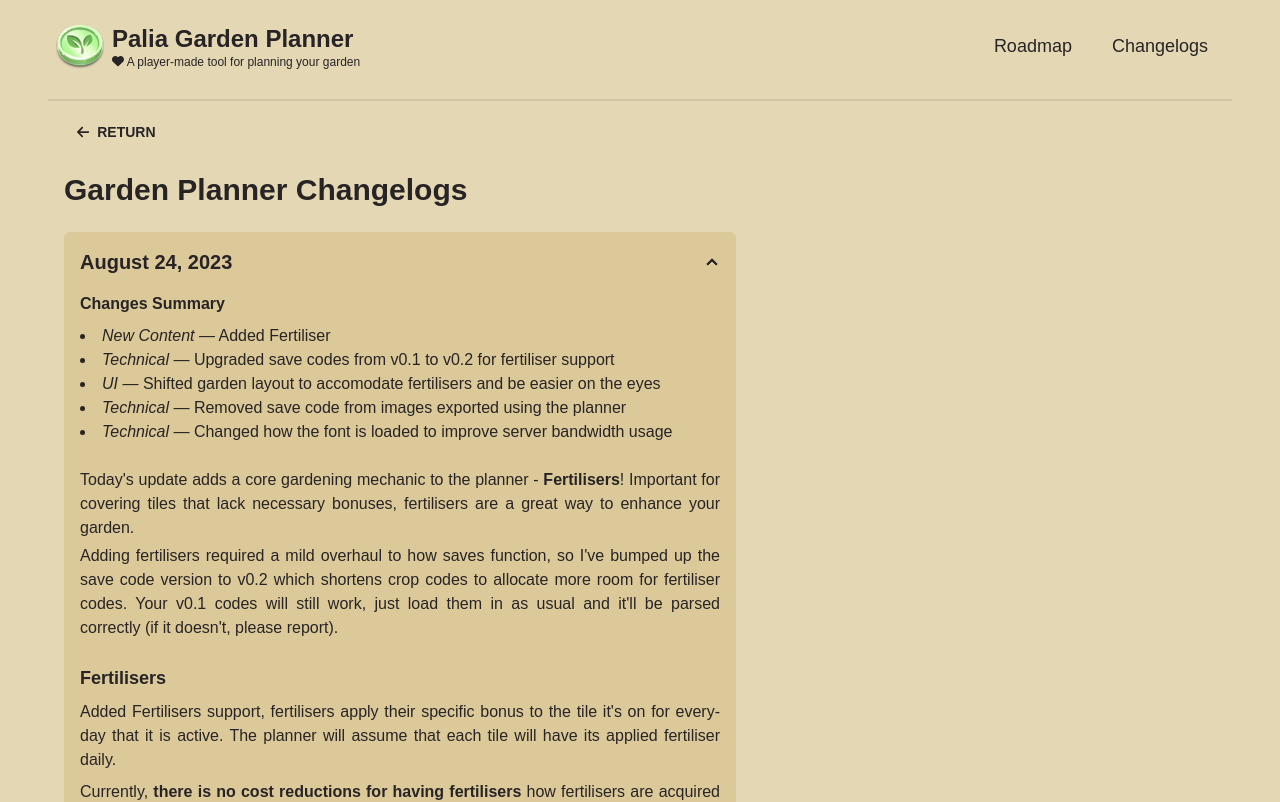
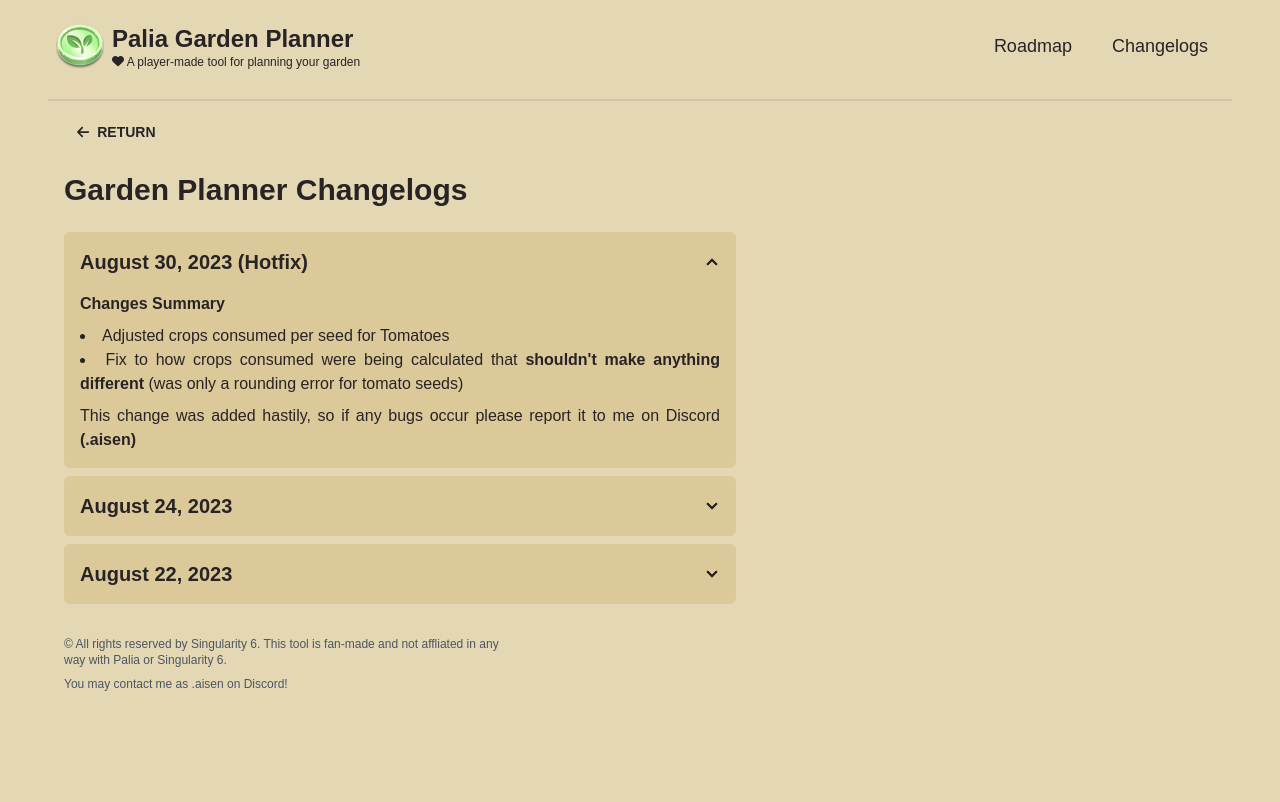
Before and after one commit to VincentAmante/palia-tools, a Nuxt app: page /changelogs in a window 1280 px wide. Shown: the top 802 px of the page. Built offline with nearby package versions, Linux system fonts and the light colour scheme; a web font is replaced by a local one.

Commit message:
Update changelogs.vue

```diff
--- a/pages/changelogs.vue
+++ b/pages/changelogs.vue
@@ -15,6 +15,28 @@
 
       <div class="collapse collapse-arrow bg-base-200 max-w-2xl">
         <input type="checkbox" checked>
+        <h2 class="collapse-title text-xl font-bold">
+          August 30, 2023 (Hotfix)
+        </h2>
+        <div class="collapse-content flex flex-col gap-6 text-sm md:text-base  leading-6">
+          <div class="flex flex-col gap-2">
+            <h3 class="font-bold">
+              Changes Summary
+            </h3>
+            <ul class="list-disc list-inside">
+              <li>Adjusted crops consumed per seed for Tomatoes</li>
+              <li>
+                Fix to how crops consumed were being calculated that <span class="font-bold">shouldn't make anything different</span>
+                (was only a rounding error for tomato seeds)
+              </li>
+            </ul>
+
+            <p>This change was added hastily, so if any bugs occur please report it to me on Discord <span class="font-bold">(.aisen)</span></p>
+          </div>
+        </div>
+      </div>
+      <div class="collapse collapse-arrow bg-base-200 max-w-2xl">
+        <input type="checkbox">
         <h2 class="collapse-title text-xl font-bold">
           August 24, 2023
         </h2>
```
